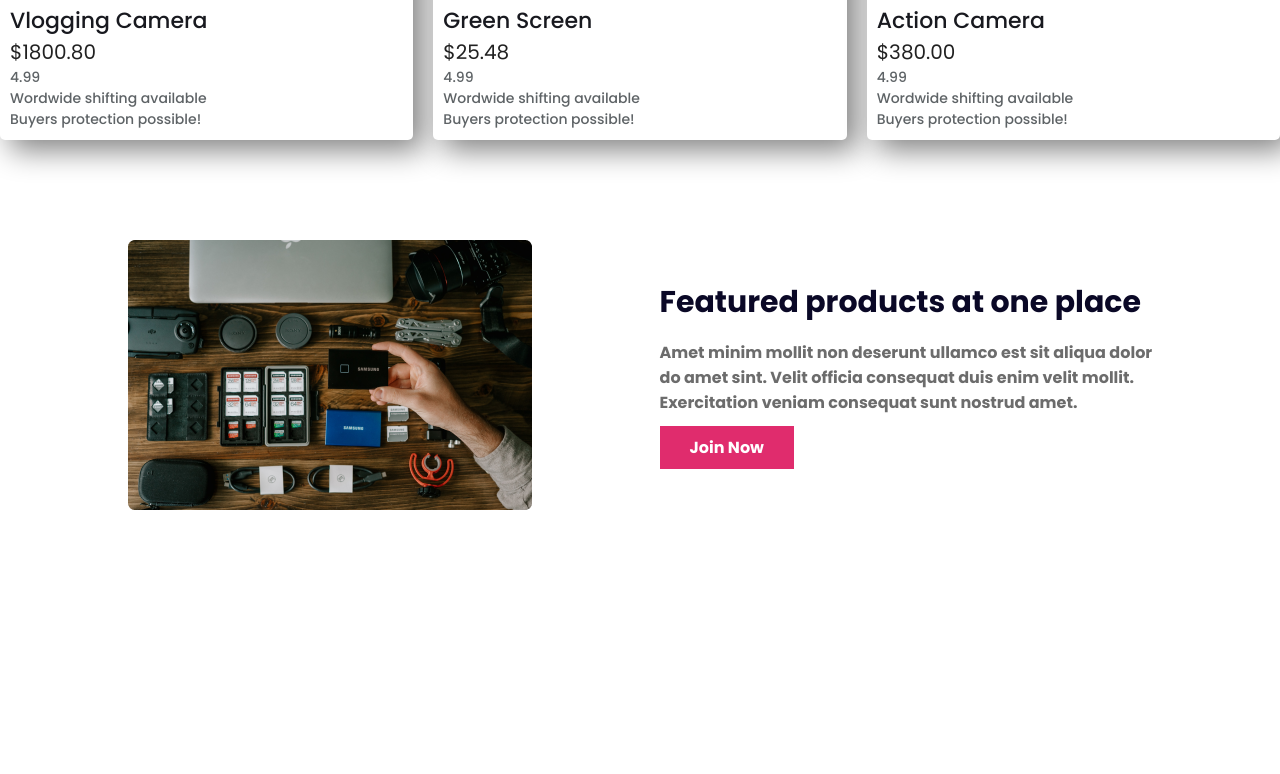
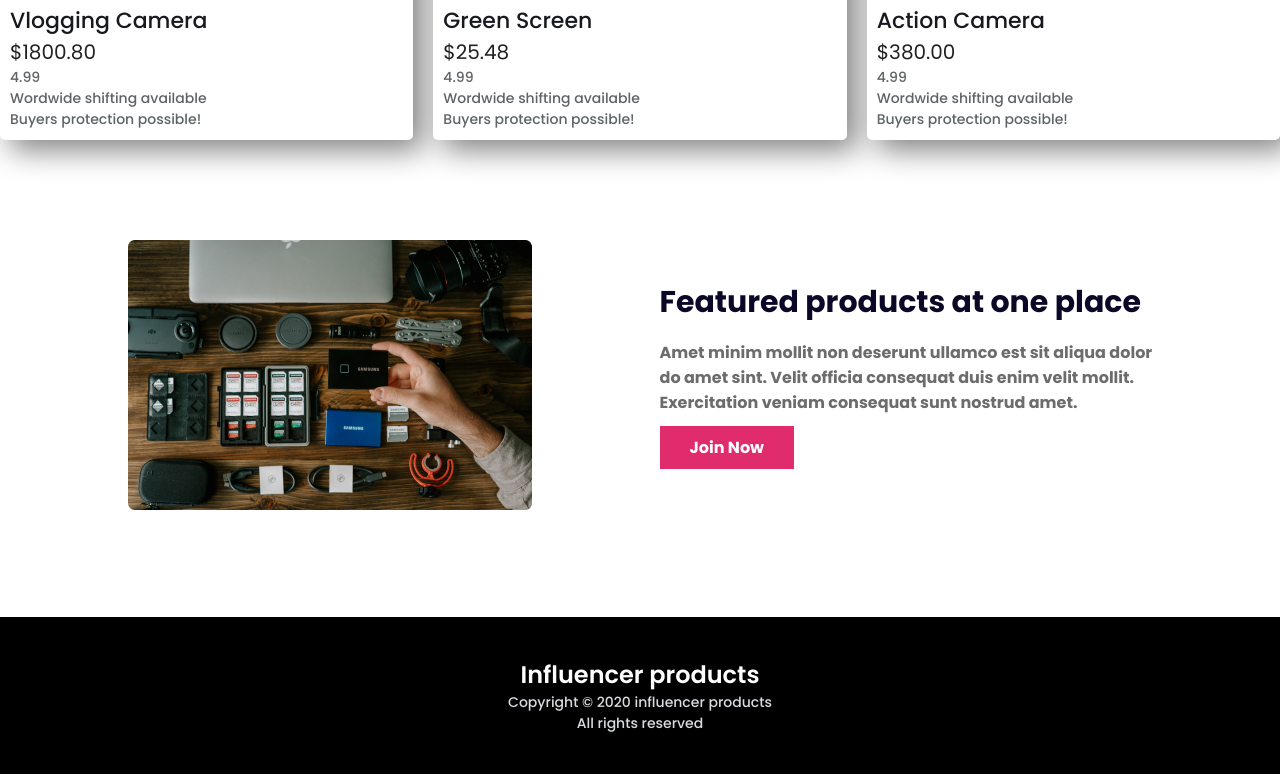
Before and after one commit to mdshahed1971/influencer-gear, a plain HTML site: page index.html in a window 1280 px wide. Shown: the part 2081-2855 px from the top of the page. Before the commit the page ends 2598 px from the top, so only its background shows below. Drawn offline with Linux system fonts and the light colour scheme.

Commit message:
added footer

```diff
--- a/css/style.css
+++ b/css/style.css
@@ -96,6 +96,7 @@ font-weight: 500;
 .Influencer{
     display: flex;
     justify-content: space-evenly;
+    margin-bottom: 100px;
 }
 .i-content h2{
     color: #0A0826;
@@ -115,3 +116,20 @@ font-weight: 500;
     padding: 10px 30px !important;
 }
 /* Influencer end */
+/* footer start */
+footer{
+    background-color: black;
+    padding: 40px;
+    text-align: center;
+}
+footer h3{
+    color: #FFF;
+    font-size: 24px;
+    font-weight: 600;
+}
+footer p{
+    color: #D9DBE1;
+font-size: 14px;
+font-weight: 500;
+}
+/* footer end */
--- a/index.html
+++ b/index.html
@@ -143,5 +143,12 @@
         </div>
       </div>
     <!-- Influencer end -->
+     <!-- footer start -->
+     <footer>
+      <h3>Influencer products</h3>
+      <p>Copyright © 2020  influencer products</p>
+      <p>All rights reserved</p>
+     </footer>
+     <!-- footer end -->
 </body>
 </html>
```
